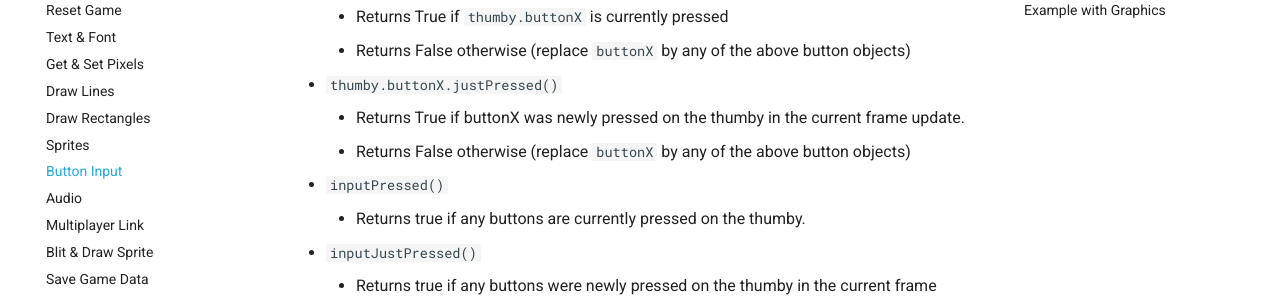
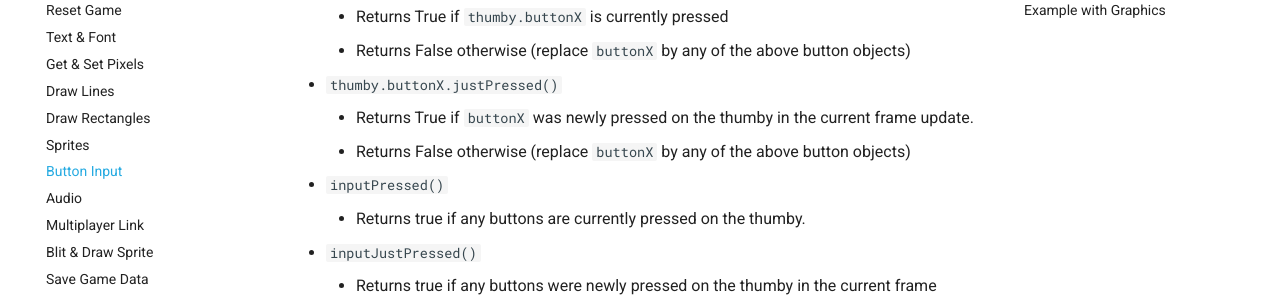
Before and after one commit to TinyCircuits/Thumby-Website, an MkDocs documentation site: the page built from docs/API/Buttons.md, in a window 1280 px wide and 900 px high, scrolled down 851 px. Shown: the part 152-452 px from the top of the window. Built offline with MkDocs 1.6.1 and Material for MkDocs 9.7.7, drawn with Linux system fonts in a browser that asks for light colours.

Commit message:
Simple formatting

```diff
--- a/docs/API/Buttons.md
+++ b/docs/API/Buttons.md
@@ -24,7 +24,7 @@ Use the `.pressed()` functions to detect if a button is actively being pressed -
     * Returns True if `thumby.buttonX` is currently pressed
     * Returns False otherwise (replace `buttonX` by any of the above button objects)
 * `thumby.buttonX.justPressed()`
-    * Returns True if buttonX was newly pressed on the thumby in the current frame update.
+    * Returns True if `buttonX` was newly pressed on the thumby in the current frame update.
     * Returns False otherwise (replace `buttonX` by any of the above button objects)
 * `inputPressed()`
     * Returns true if any buttons are currently pressed on the thumby.
```
